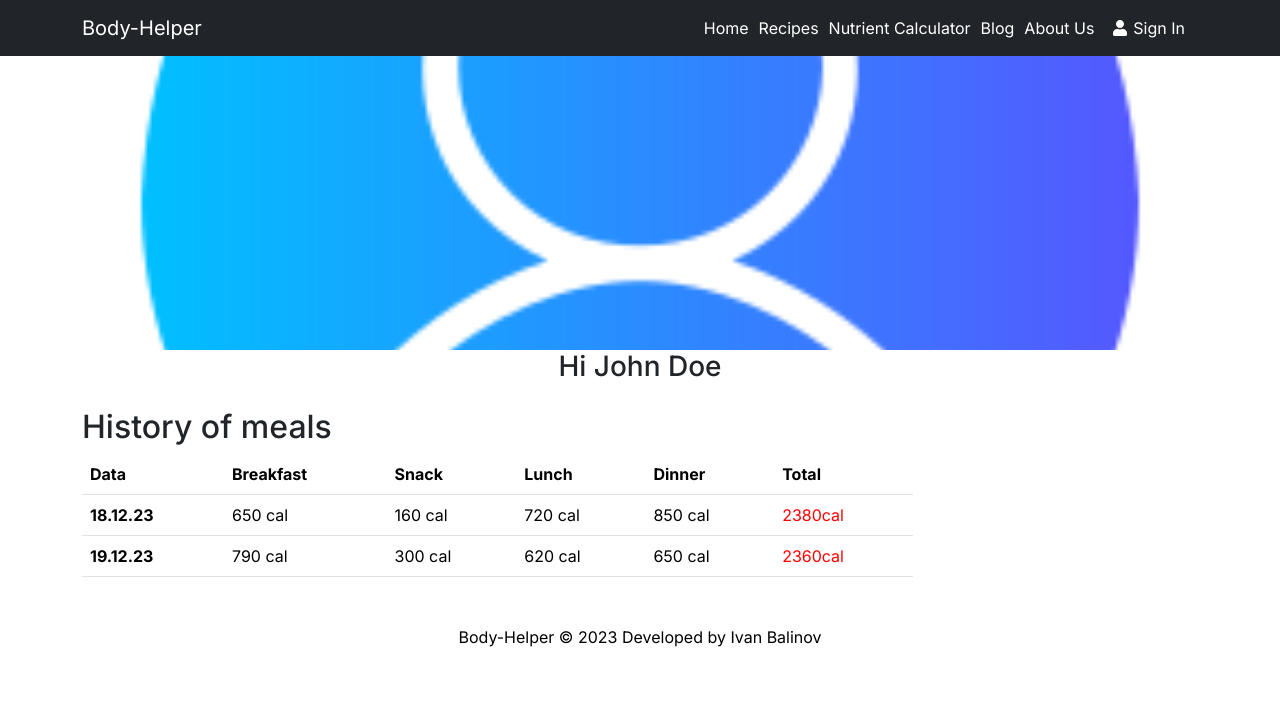
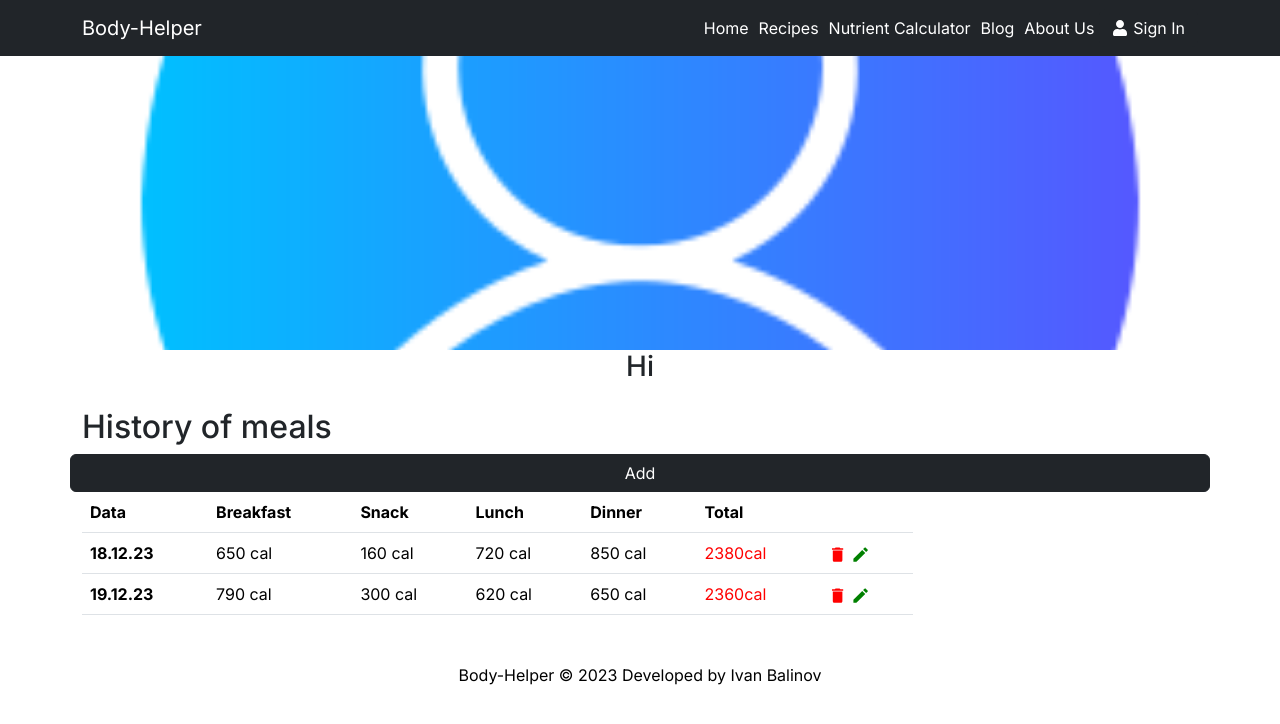
Before and after one commit to ivanStefanovBalinov/body-helper-site, a Next.js app in the folder body-helper-web/: page /profile in a window 1280 px wide. Shown: the top 724 px of the page. Built offline with nearby package versions, Linux system fonts and the light colour scheme; no server answers.

Commit message:
Setup Meals Form

```diff
--- a/body-helper-web/src/app/globals.scss
+++ b/body-helper-web/src/app/globals.scss
@@ -374,3 +374,46 @@ img {
 .calories-ok {
   color: green !important;
 }
+
+.table-del-btn,
+.table-edit-btn {
+  color: red;
+  font-size: 1.2rem;
+  cursor: pointer;
+  padding: 0;
+  margin: 0;
+}
+
+.table-edit-btn {
+  color: green;
+}
+
+.modal-wrapper {
+  width: 100%;
+  height: 100vh;
+  background-color: rgba(0, 0, 0, 0.5);
+  position: absolute;
+  top: 0;
+  bottom: 0;
+  left: 0;
+  right: 0;
+  .modal {
+    padding: 20px;
+    border-radius: 5px;
+    display: flex;
+    flex-direction: column;
+    width: 700px;
+    height: 270px;
+    background: rgb(209, 193, 193);
+    position: absolute;
+    top: 0;
+    bottom: 0;
+    left: 0;
+    right: 0;
+    margin: auto;
+
+    h2 {
+      text-align: center;
+    }
+  }
+}
--- a/body-helper-web/src/app/profile/page.js
+++ b/body-helper-web/src/app/profile/page.js
@@ -1,8 +1,12 @@
+"use client";
 import Image from "next/image";
-import React from "react";
+import React, { useEffect, useState } from "react";
 import { Button, Col, Container, Row } from "react-bootstrap";
 import defaultAvatar from "../../../public/images/default-user-avatar.png";
-import NutrientCalculator from "@/components/Nutrient Calculator/NutrientCalculator";
+import { MdDelete } from "react-icons/md";
+import { MdEdit } from "react-icons/md";
+import { useSession } from "next-auth/react";
+import AddMealsModal from "@/components/addMealsModal";
 
 const userInfo = {
   name: "John Doe",
@@ -30,11 +34,11 @@ const userInfo = {
   ],
 };
 
-const totalCalories =
-  userInfo.historyOfMeals.breakfastCalories +
-  userInfo.historyOfMeals.snackCalories +
-  userInfo.historyOfMeals.lunchCalories +
-  userInfo.historyOfMeals.dinner;
+// const totalCalories =
+//   userInfo.historyOfMeals.breakfastCalories +
+//   userInfo.historyOfMeals.snackCalories +
+//   userInfo.historyOfMeals.lunchCalories +
+//   userInfo.historyOfMeals.dinner;
 
 // const addMeal = async () => {
 //   const data = {
@@ -42,26 +46,33 @@ const totalCalories =
 //     lunchCalories: 700,
 //     snackCalories: 120,
 //     dinnerCalories: 900,
-//     email: session.user.email,
+//     email: "ivan@email.com",
 //   };
 
-//   // await addMealToTable(data);
+//   await addMealToTable(data);
 // };
 
 const ProfileScreen = () => {
+  const { data: session } = useSession();
+  const [showModal, setShowModal] = useState(false);
+  useEffect(() => {
+    console.log("MODAL:", showModal);
+  }, [showModal]);
   return (
     <Container>
       <Row>
         <div className="profile-avatar">
-          <Image src={userInfo.image || defaultAvatar} fill />
+          <Image src={userInfo.image || defaultAvatar} alt="user photo" fill />
         </div>
-        <h3 style={{ textAlign: "center" }}>Hi {userInfo.name}</h3>
+        <h3 style={{ textAlign: "center" }}>Hi {session?.user.name}</h3>
       </Row>
       <Row className="my-3">
         <h2>History of meals </h2>
+        <Button variant="dark" onClick={() => setShowModal(true)}>
+          Add
+        </Button>
         <Col md={9}>
-          {/* <Button variant="dark">Add</Button> */}
-          <table class="table">
+          <table className="table">
             <thead>
               <tr>
                 <th scope="col">Data</th>
@@ -70,10 +81,11 @@ const ProfileScreen = () => {
                 <th scope="col">Lunch </th>
                 <th scope="col">Dinner </th>
                 <th scope="col">Total </th>
+                <th></th>
               </tr>
             </thead>
             <tbody>
-              {userInfo.historyOfMeals.map((mealsCalories, index) => (
+              {userInfo?.historyOfMeals.map((mealsCalories, index) => (
                 <tr key={index + 1}>
                   <th scope="row">{mealsCalories.date} </th>
                   <td>{mealsCalories.breakfastCalories} cal</td>
@@ -96,12 +108,17 @@ const ProfileScreen = () => {
                       mealsCalories.dinner}
                     cal
                   </td>
+                  <td>
+                    <MdDelete className="table-del-btn" />{" "}
+                    <MdEdit className="table-edit-btn" />
+                  </td>
                 </tr>
               ))}
             </tbody>
           </table>
         </Col>
       </Row>
+      {showModal && <AddMealsModal onClick={() => setShowModal(false)} />}
     </Container>
   );
 };
--- /dev/null
+++ b/body-helper-web/src/components/AddMealsModal.jsx
@@ -0,0 +1,36 @@
+"use client";
+import React from "react";
+import { Button, Form, Row, Col } from "react-bootstrap";
+
+const AddMealsModal = ({ onClick }) => {
+  return (
+    <div className="modal-wrapper">
+      <div className="modal">
+        <h2>Add Meals</h2>
+        <Button variant="dark" onClick={onClick}>
+          X
+        </Button>
+        <Form>
+          <Row className="mb-3">
+            <Form.Group as={Col} controlId="formGridEmail">
+              <Form.Label>Email</Form.Label>
+              <Form.Control type="email" placeholder="Enter email" />
+            </Form.Group>
+
+            <Form.Group as={Col} controlId="formGridPassword">
+              <Form.Label>Password</Form.Label>
+              <Form.Control type="password" placeholder="Password" />
+            </Form.Group>
+          </Row>
+
+          <Form.Group className="mb-3" controlId="formGridAddress1">
+            <Form.Label>Address</Form.Label>
+            <Form.Control placeholder="1234 Main St" />
+          </Form.Group>
+        </Form>
+      </div>
+    </div>
+  );
+};
+
+export default AddMealsModal;
```
